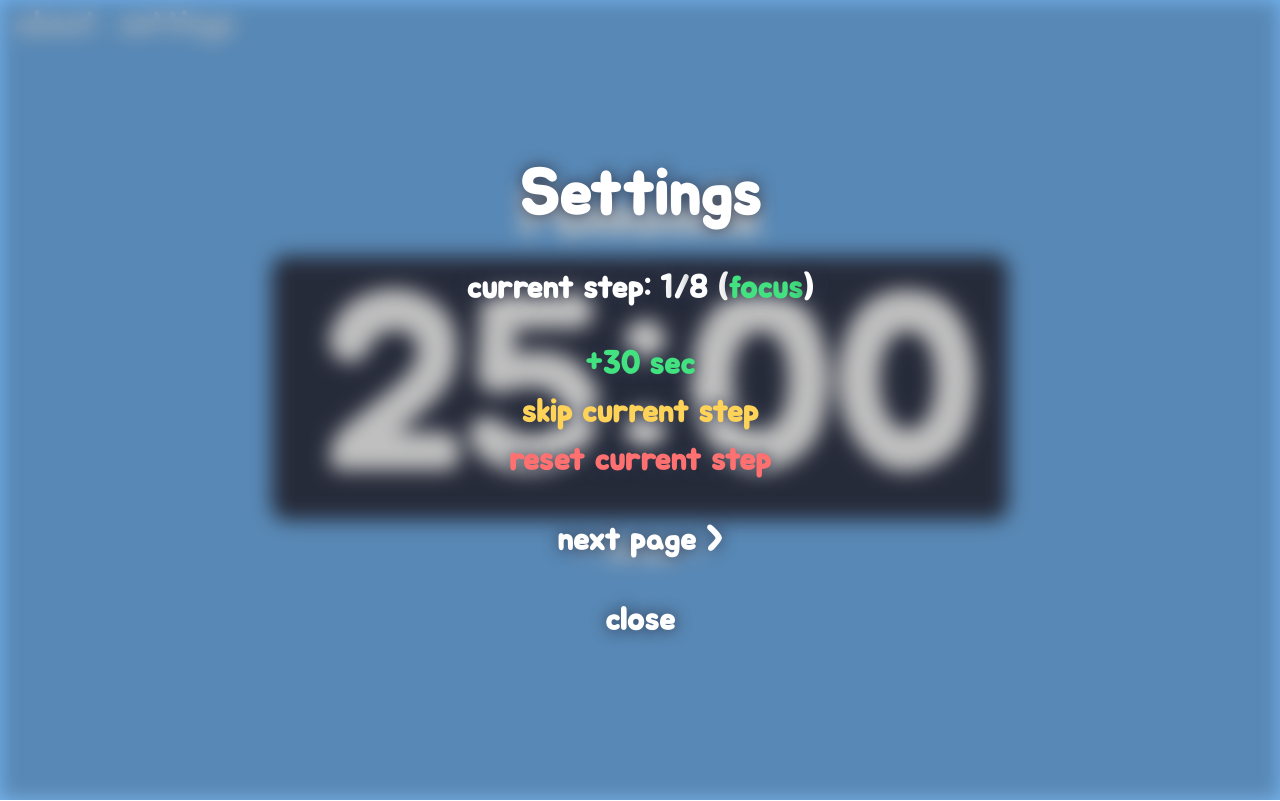
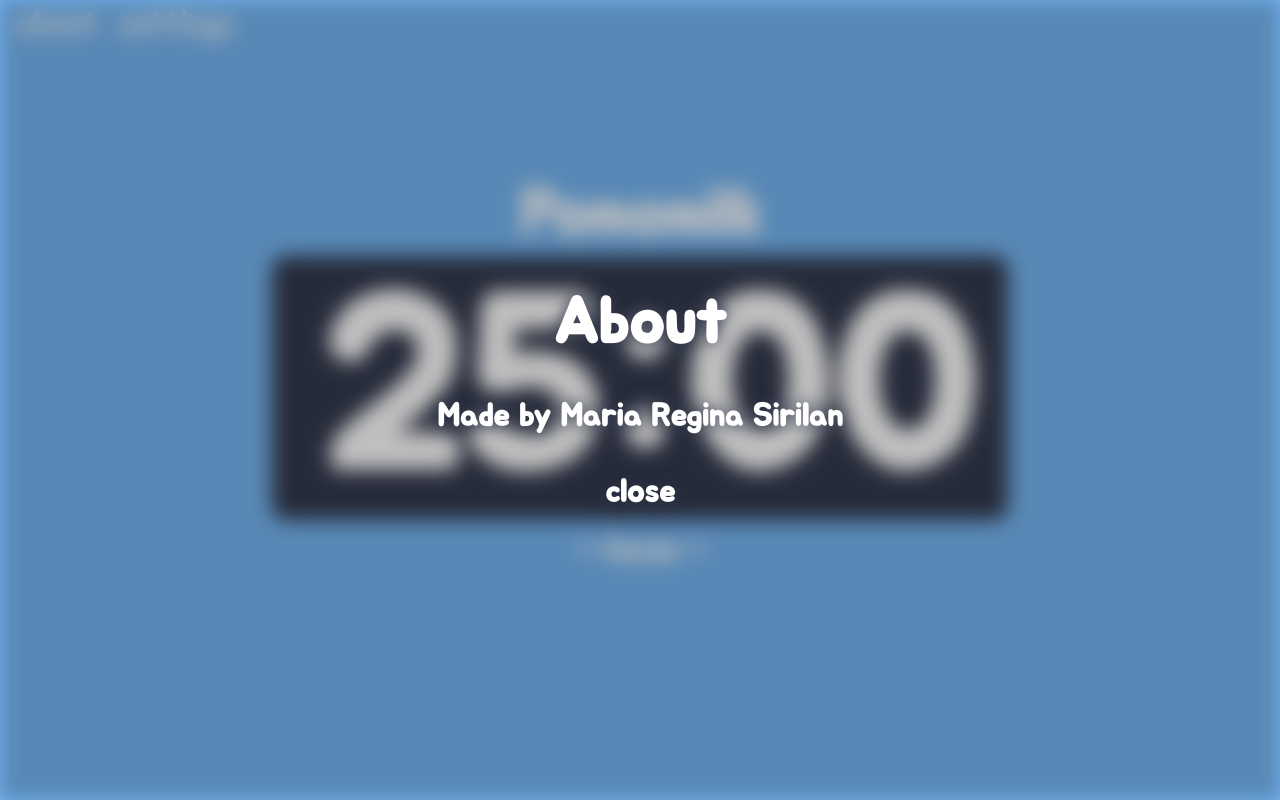
Before and after one commit to ahhreggi/pnc, a React (Create React App) app: page / in a window 1280 px wide. Both pictures are taken after a click on the element "about". Built offline with nearby package versions, Linux system fonts and the light colour scheme.

Commit message:
Add About component

```diff
--- a/src/App.js
+++ b/src/App.js
@@ -1,6 +1,8 @@
+import { useState } from "react";
 import { useSelector, useDispatch } from "react-redux";
 import { toggleSettings } from "./actions";
 import Timer from "./components/Timer";
+import About from "./components/About";
 import Settings from "./components/Settings";
 import { stopTimer } from "./actions";
 import classNames from "classnames";
@@ -8,6 +10,8 @@ import "./App.scss";
 
 
 const App = () => {
+
+  const [showAbout, setShowAbout] = useState(false);
 
   // State Management
   const { theme, mode, step, interval, visible } = useSelector(state => state.settings);
@@ -28,16 +32,19 @@ const App = () => {
   return (
     <main className={appStyles}>
       <header className="nav">
-        <h3 className="settings-toggle settings" onClick={() => onToggleSettings()}>about</h3>
+        <h3 className="settings-toggle settings" onClick={() => setShowAbout(true)}>about</h3>
         <h3 className="settings-toggle settings" onClick={() => onToggleSettings()}>settings</h3>
       </header>
       <section className="display">
-        <h2>Pomomilk</h2>
+        <h2 className="settings-toggle" onClick={() => setShowAbout(true)}>Pomomilk</h2>
         <Timer />
         <h3 className="settings-toggle settings mode" onClick={() => onToggleSettings()}>
           ~ <span>{mode}</span> ~
         </h3>
       </section>
+      {showAbout &&
+        <About onClose={setShowAbout} />
+      }
       <Settings />
     </main>
   );
--- a/src/App.scss
+++ b/src/App.scss
@@ -6,6 +6,12 @@
   width: 100vw;
   @include flex-center;
   @include custom-scrollbar;
+  .About {
+    @include overlay;
+    h2 {
+      margin-bottom: 2rem;
+    }
+  }
   header.nav {
     position: absolute;
     top: 0;
--- /dev/null
+++ b/src/components/About.js
@@ -0,0 +1,17 @@
+import PropTypes from "prop-types";
+
+const About = (props) => {
+  About.propTypes = {
+    onClose: PropTypes.func,
+  };
+  return (
+    <div className="About">
+      <h2>About</h2>
+      <h3>Made by Maria Regina Sirilan</h3>
+      <h3 className="settings-toggle close" onClick={() => props.onClose(false)}>close</h3>
+    </div>
+  );
+
+};
+
+export default About;
--- a/src/components/Settings.js
+++ b/src/components/Settings.js
@@ -84,7 +84,6 @@ const Settings = () => {
               <span className="option">big chill:</span>
               <span className="value chillax">{formatTime(settings.chillax)}</span>
             </h3>
-            {/* <h3 className="settings-toggle">big chill interval: {settings.interval}</h3> */}
             <h3 className="settings-toggle page-control" onClick={() => setPage(1)}>&lt; prev page</h3>
           </>
         }
--- a/src/components/Settings.scss
+++ b/src/components/Settings.scss
@@ -1,17 +1,7 @@
 @import "../styles/global.scss";
 
 .Settings {
-  border: 1px solid white;
-  height: 100%;
-  width: 100%;
-  position: absolute;
-  @include flex-center-col;
-  backdrop-filter: blur(10px) brightness(75%);
-  @include custom-scrollbar;
-  @include text-shadow;
-  &.hide {
-    display: none;
-  }
+  @include overlay;
   h2 {
     margin-bottom: 2rem;
   }
@@ -20,10 +10,6 @@
     span.value {
       width: 20rem;
     }
-  }
-  .page-control,
-  .close {
-    margin-top: 2rem;
   }
   span.option,
   span.value {
--- a/src/components/Timer.js
+++ b/src/components/Timer.js
@@ -1,6 +1,6 @@
-import { useState, useEffect } from "react";
+import { useEffect } from "react";
 import { useSelector, useDispatch } from "react-redux";
-import { increaseTimer, decreaseTimer, setTimer, startTimer, stopTimer, getNextStep } from "../actions";
+import { decreaseTimer, startTimer, stopTimer, getNextStep } from "../actions";
 import moment from "moment";
 import classNames from "classnames";
 import "./Timer.scss";
@@ -19,7 +19,6 @@ const Timer = () => {
         } else {
           dispatch(getNextStep());
         }
-        // When the timer reaches 0, either stop or start the next timer
       }, 1000);
       return () => clearTimeout(countdown);
     }
--- a/src/styles/_mixins.scss
+++ b/src/styles/_mixins.scss
@@ -11,6 +11,18 @@
 
 @mixin text-shadow {
   text-shadow: 0 0 1rem $dark;
+}
+@mixin overlay {
+  height: 100%;
+  width: 100%;
+  position: absolute;
+  @include flex-center-col;
+  backdrop-filter: blur(10px) brightness(75%);
+  @include custom-scrollbar;
+  @include text-shadow;
+  &.hide {
+    display: none;
+  }
 }
 
 @mixin custom-scrollbar {
--- a/src/styles/global.scss
+++ b/src/styles/global.scss
@@ -1,6 +1,15 @@
 @import "./variables";
 @import "./typography";
 @import "./mixins";
+
+h2.settings-toggle {
+  height: 5rem;
+  @include flex-center;
+  &:hover {
+    font-size: 4.2rem;
+    cursor: pointer;
+  }
+}
 
 h3.settings-toggle {
   height: 3rem;
@@ -10,3 +19,8 @@ h3.settings-toggle {
     cursor: pointer;
   }
 }
+
+.page-control,
+.close {
+  margin-top: 2rem;
+}
```
Also changed, not shown: src/components/About.scss (added).
